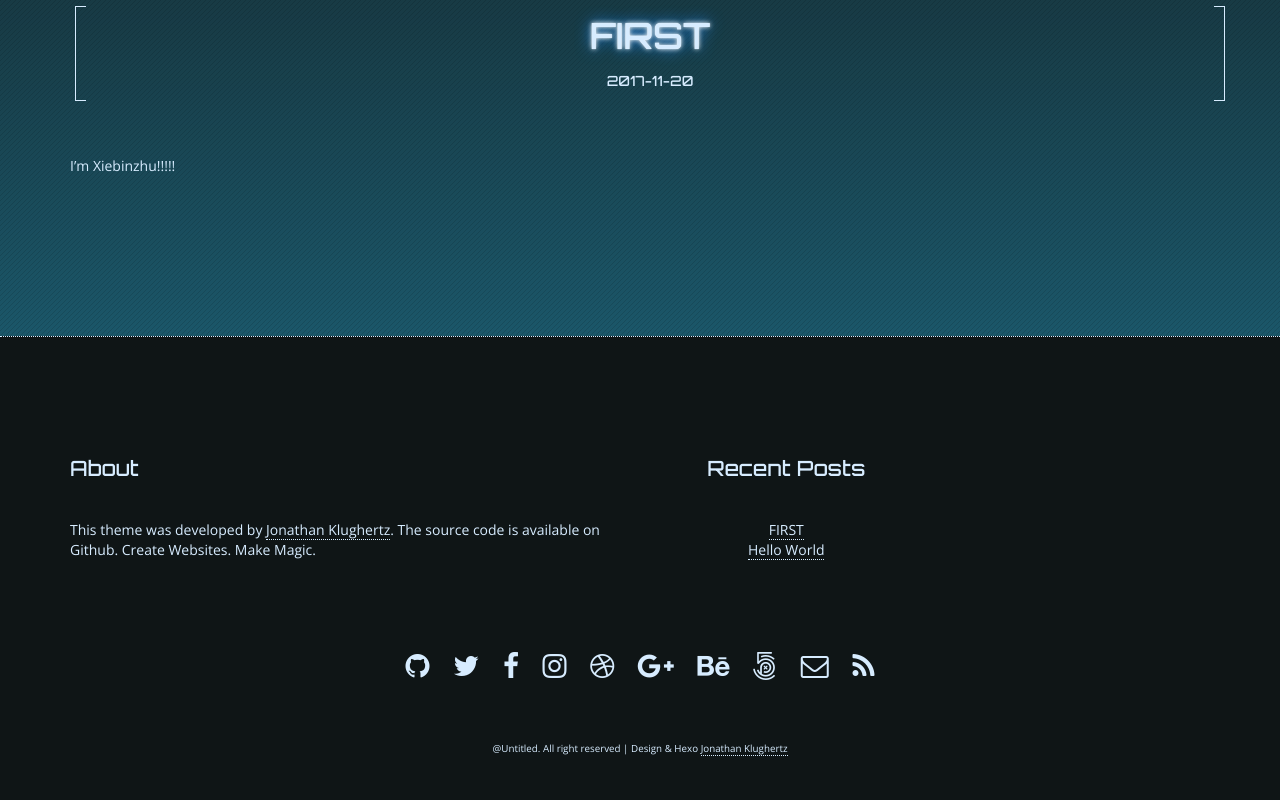
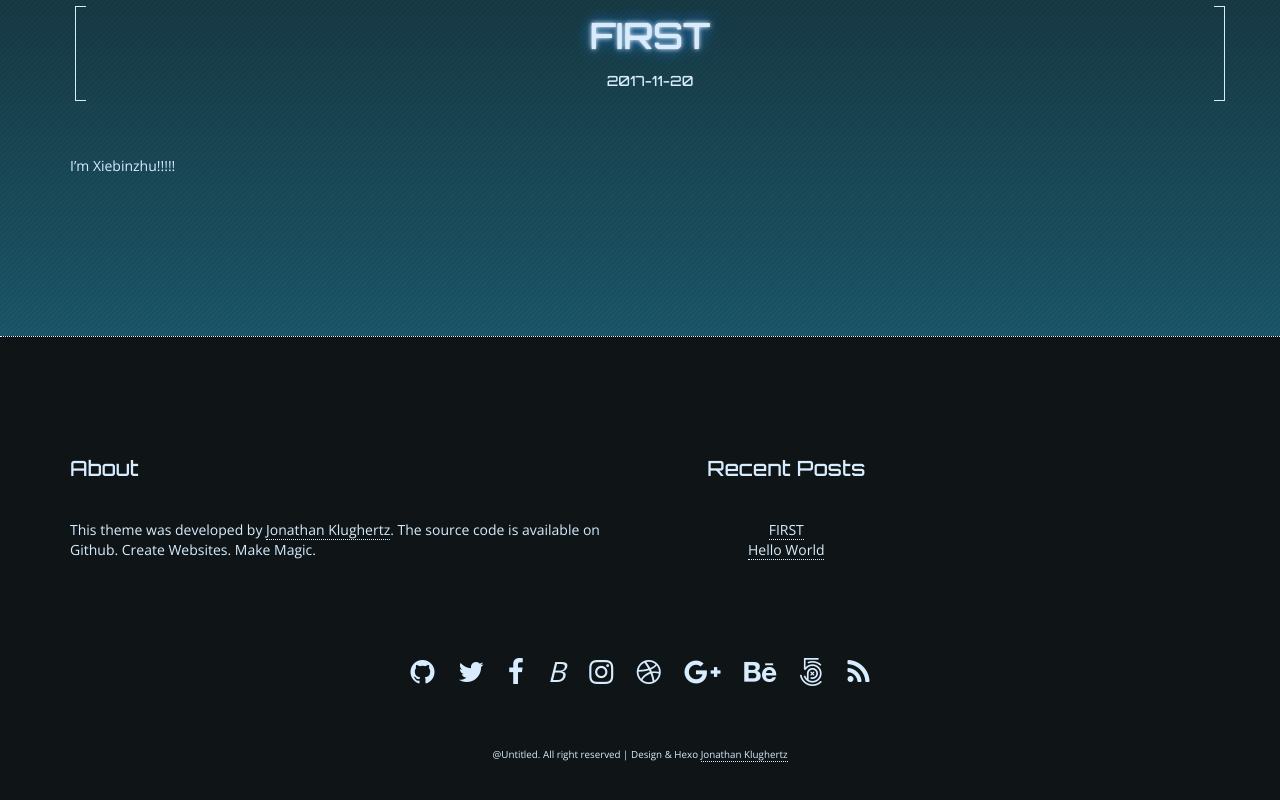
Before and after one commit to xiebinzhu/xiebinzhu.github.io, a plain HTML site: page 2017/11/20/FIRST/index.html in a window 1280 px wide. Shown: the part 344-1144 px from the top of the page. Drawn offline with nearby package versions, Linux system fonts and the light colour scheme.

Commit message:
Site updated: 2017-11-23 01:45:15

```diff
--- a/2017/11/20/FIRST/index.html
+++ b/2017/11/20/FIRST/index.html
@@ -242,9 +242,18 @@
 
 
                     <li class="list-inline-item">
-                        <a href="https://www.facebook.com/">
+                        <a href="1">
                             <span class="footer-icon-container">
                                 <i class="fa fa-facebook"></i>
+                            </span>
+                        </a>
+                    </li>
+
+
+                    <li class="list-inline-item">
+                        <a href="https://space.bilibili.com/30094278/#!/">
+                            <span class="footer-icon-container">
+                                <i class="">B</i>
                             </span>
                         </a>
                     </li>
@@ -295,14 +304,6 @@
                     </li>
 
 
-                    <li class="list-inline-item">
-                        <a href="mailto:test@example.com">
-                            <span class="footer-icon-container">
-                                <i class="fa fa-envelope-o"></i>
-                            </span>
-                        </a>
-                    </li>
-
 
                     <li class="list-inline-item">
                         <a href="\#">
```
Also changed, not shown: 2017/11/20/hello-world/index.html (+10 -9 lines), archives/2017/11/index.html (+10 -9 lines), archives/2017/index.html (+10 -9 lines), archives/index.html (+10 -9 lines), index.html (+10 -9 lines).
